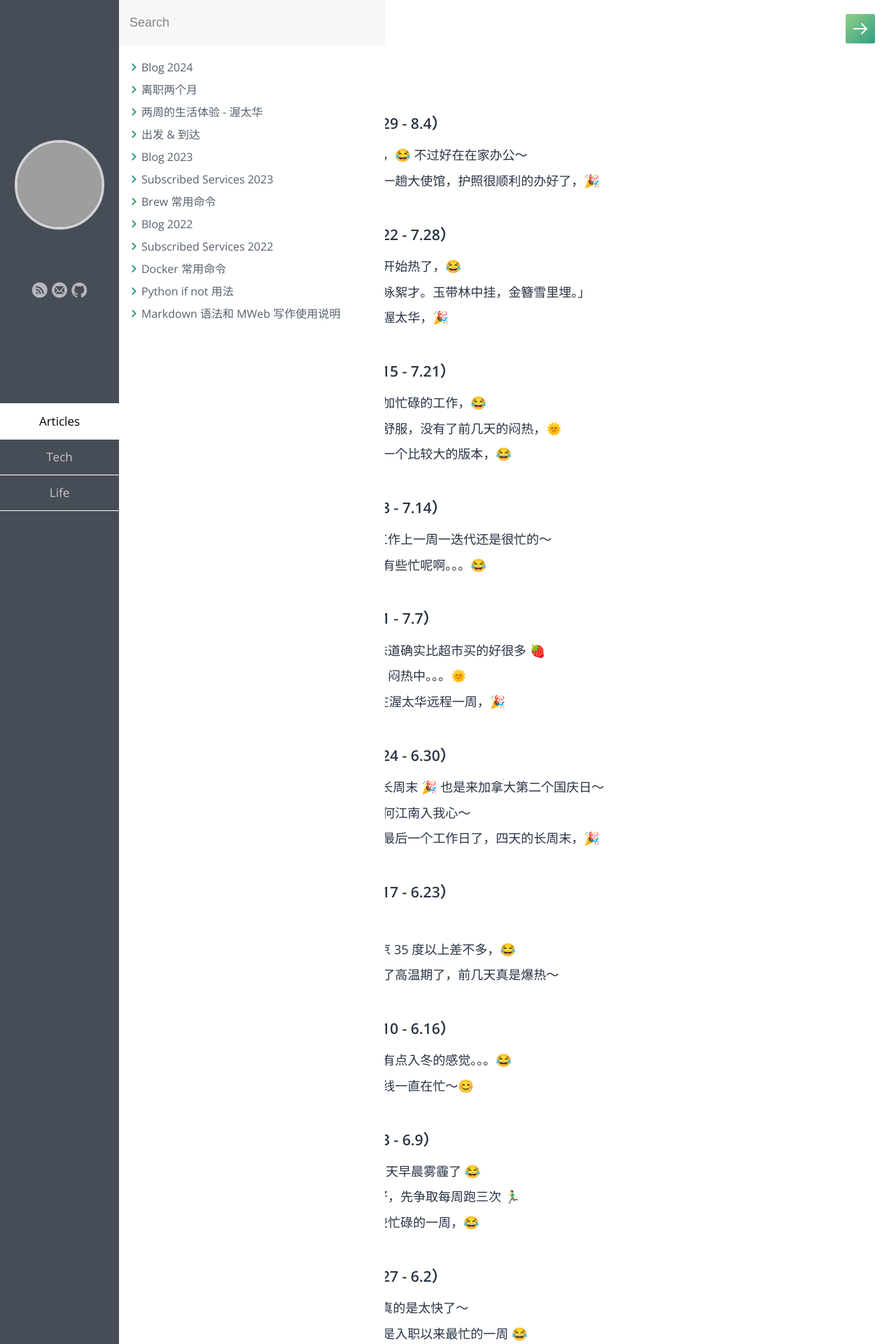
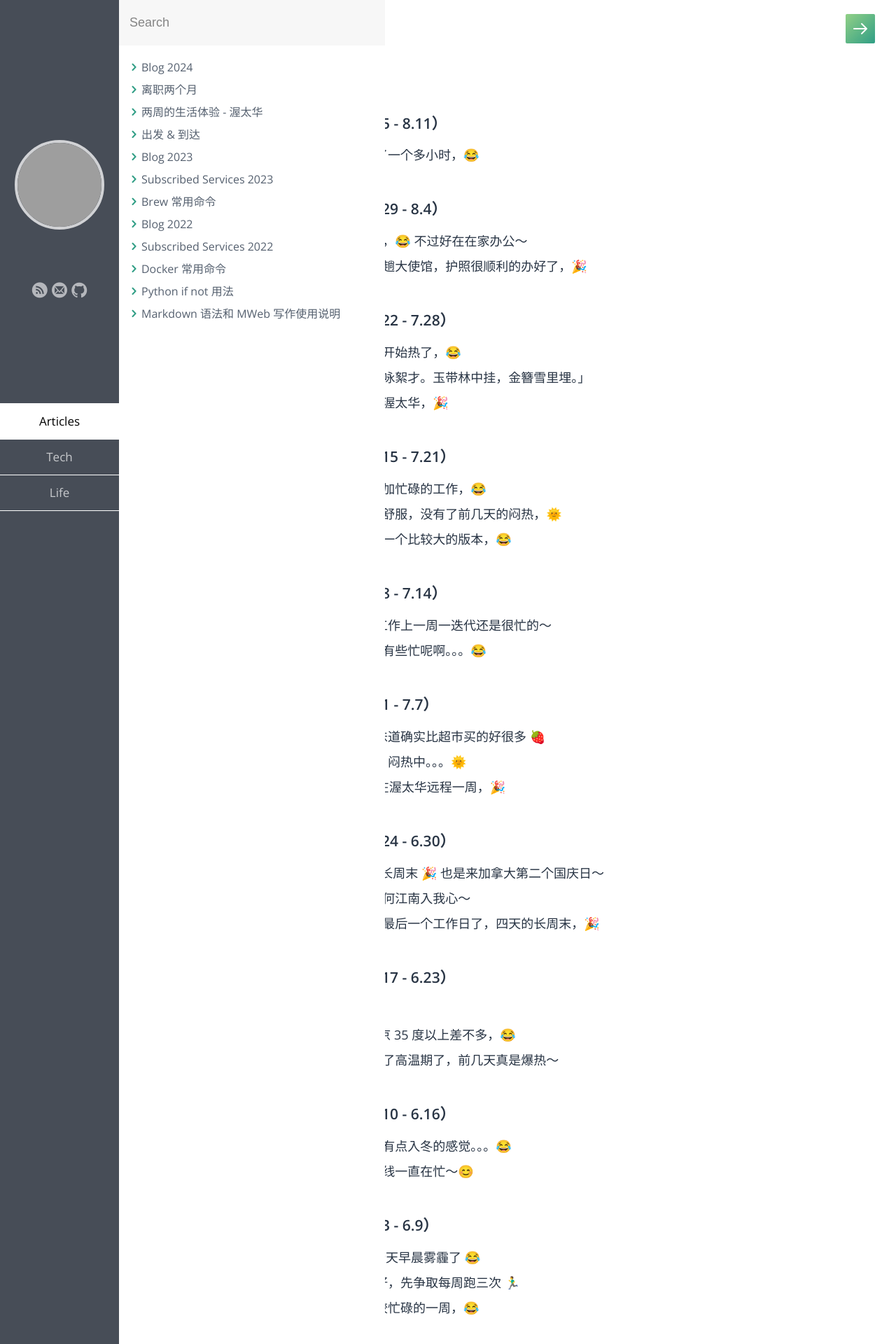
Before and after one commit to samxupeiran/samxupeiran.github.io, a Jekyll site: the page built from _posts/life/2024-01-02-my-blog.md, in a window 1280 px wide. Shown: the top 1920 px of the page at 70% size. Built offline with Jekyll 4.4.1, drawn with Linux system fonts in a browser that asks for light colours; some web fonts are replaced; some of the changed text lies outside the part shown; grey boxes are pictures that could not be loaded.

Commit message:
feat: add weekly blog 8/6

```diff
--- a/_posts/life/2024-01-02-my-blog.md
+++ b/_posts/life/2024-01-02-my-blog.md
@@ -6,9 +6,12 @@ tags: Blog
 ---
 
 
+- ### 2024 年 8 月 第 2 周（8.5 - 8.11）
+     - 8.6 昨天来了多伦多，堵了一个多小时，😂
+
 - ### 2024 年 8 月 第 1 周（7.29 - 8.4）
      - 7.29 这周又是爆热的一周，😂 不过好在在家办公～
-     - 7.30 热热热，今天泡泡了一趟大使馆，护照很顺利的办好了，🎉
+     - 7.30 热热热，今天跑了一趟大使馆，护照很顺利的办好了，🎉
 
 - ### 2024 年 7 月 第 4 周（7.22 - 7.28）
      - 7.22 以为凉快了，结果又开始热了，😂
```
